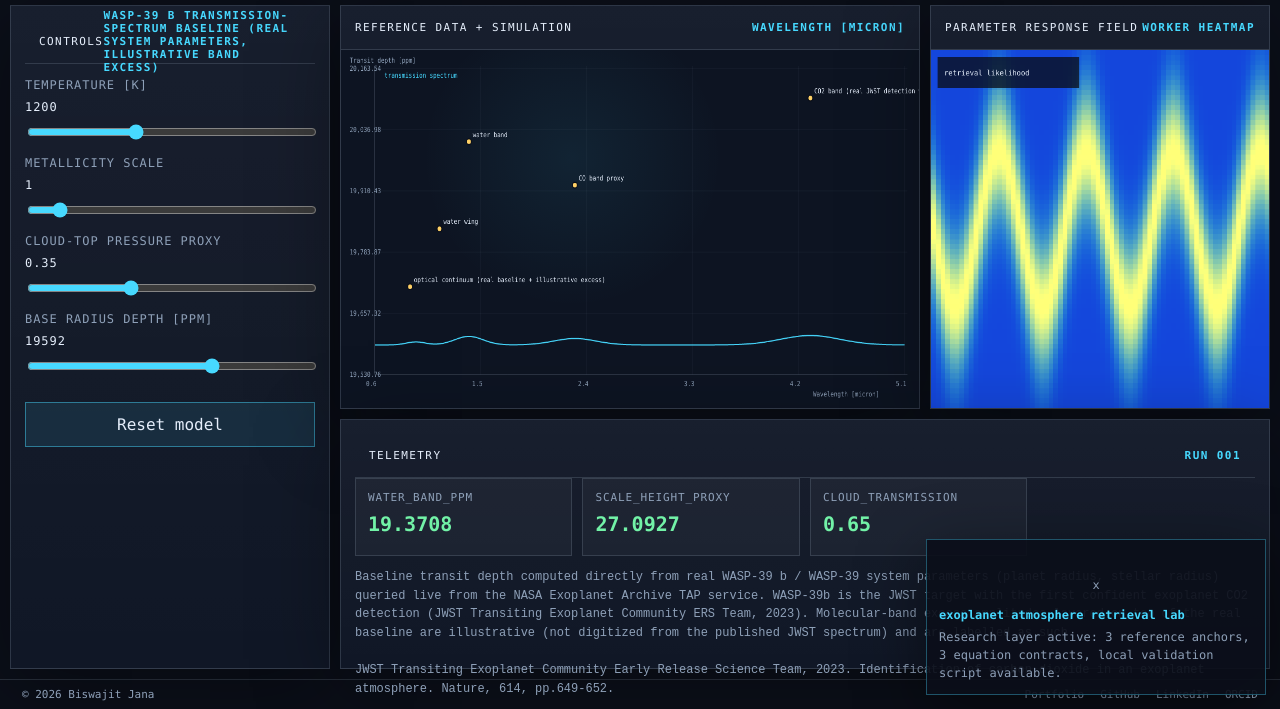
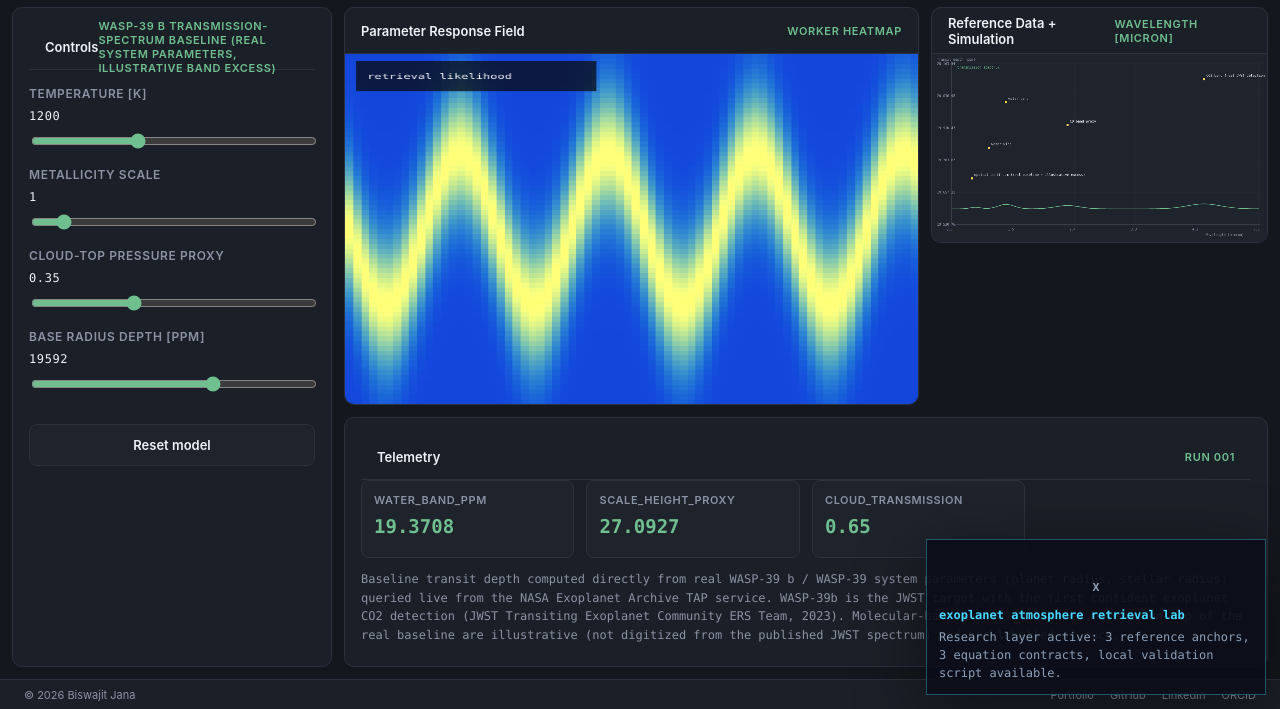
Before and after one commit to Biswajit1999/exoplanet-atmosphere-retrieval-lab, a website: page index.html in a window 1280 px wide. Shown: the part 91-800 px from the top of the page. Drawn offline with Linux system fonts and the light colour scheme.

Commit message:
Redesign dashboard: clean modern scientific look with bespoke green-teal (atmosphere theme) accent
Replaces the shared neon-terminal template (hard rectangles, harsh cyan/green
glow, monospace-everywhere) with a soft-dark, rounded-panel design: Inter
sans-serif for UI text (monospace kept only for numeric readouts), generous
padding, and a distinct accent colour per lab so repos read as individually
designed rather than fifty copies of one template. Real-data reference
markers stay a consistent amber-gold across all labs as a deliberate
provenance convention. No HTML structure, class names, or physics changed.

```diff
--- a/app.js
+++ b/app.js
@@ -7,9 +7,9 @@ async function loadReference(){const response=await fetch('data/reference.json',
 function getWorker(){if(state.worker)return state.worker;state.worker=new Worker('physicsWorker.js');state.worker.onmessage=e=>{state.result=e.data;draw();renderMetrics();$('workerStatus').textContent='Worker ready'};state.worker.onerror=e=>{$('workerStatus').textContent='Worker error: '+e.message};return state.worker}
 function runModel(){const worker=getWorker();state.run+=1;$('runId').textContent='run '+String(state.run).padStart(3,'0');worker.postMessage({lab:LAB.id,params:state.params,reference:state.reference})}
 function bounds(series,points){const xs=[],ys=[];for(const s of series||[]){xs.push(...s.x);ys.push(...s.y)}for(const p of points||[]){xs.push(p.x);ys.push(p.y)}return{minX:Math.min(...xs),maxX:Math.max(...xs),minY:Math.min(...ys),maxY:Math.max(...ys)}}
-function drawAxes(ctx,w,h,b){ctx.strokeStyle='rgba(148,163,184,.35)';ctx.lineWidth=1;ctx.beginPath();ctx.moveTo(70,28);ctx.lineTo(70,h-58);ctx.lineTo(w-24,h-58);ctx.stroke();ctx.fillStyle='#8ea0b8';ctx.font='12px Consolas, monospace';ctx.fillText(LAB.yLabel,18,22);ctx.fillText(LAB.xLabel,w-220,h-20);for(let i=0;i<=5;i++){const x=70+(w-100)*i/5,y=h-58-(h-90)*i/5;ctx.fillText(fmt(b.minX+(b.maxX-b.minX)*i/5,2),x-18,h-38);ctx.fillText(fmt(b.minY+(b.maxY-b.minY)*i/5,2),18,y+4);ctx.strokeStyle='rgba(148,163,184,.10)';ctx.beginPath();ctx.moveTo(x,28);ctx.lineTo(x,h-58);ctx.moveTo(70,y);ctx.lineTo(w-24,y);ctx.stroke()}}
-function drawSeries(){const canvas=$('seriesCanvas'),ctx=canvas.getContext('2d'),w=canvas.width,h=canvas.height;ctx.clearRect(0,0,w,h);const series=state.result?.series||[],points=state.reference?.points||[],b=bounds(series,points);const padY=(b.maxY-b.minY||1)*.12;b.minY-=padY;b.maxY+=padY;drawAxes(ctx,w,h,b);const sx=x=>70+(x-b.minX)/(b.maxX-b.minX||1)*(w-100),sy=y=>h-58-(y-b.minY)/(b.maxY-b.minY||1)*(h-90);for(const s of series){ctx.strokeStyle=s.color||'#47d9ff';ctx.lineWidth=2;ctx.beginPath();s.x.forEach((x,i)=>{const px=sx(x),py=sy(s.y[i]);if(i)ctx.lineTo(px,py);else ctx.moveTo(px,py)});ctx.stroke();ctx.fillStyle=s.color||'#47d9ff';ctx.fillText(s.name,90,48+18*series.indexOf(s))}for(const p of points){const x=sx(p.x),y=sy(p.y);ctx.fillStyle='#ffd166';ctx.strokeStyle='#0b0f19';ctx.lineWidth=2;ctx.beginPath();ctx.arc(x,y,5,0,Math.PI*2);ctx.fill();ctx.stroke();ctx.fillStyle='#e5eefb';ctx.fillText(p.label||'reference',x+8,y-8)}}
-function drawHeatmap(){const canvas=$('heatCanvas'),ctx=canvas.getContext('2d'),w=canvas.width,h=canvas.height;const m=state.result?.heatmap;if(!m)return;const img=ctx.createImageData(w,h);for(let y=0;y<h;y++){for(let x=0;x<w;x++){const ix=Math.floor(x/w*m.n),iy=Math.floor(y/h*m.n),v=m.values[iy*m.n+ix];const o=(y*w+x)*4;img.data[o]=Math.min(255,20+240*v);img.data[o+1]=Math.min(255,70+190*Math.sqrt(v));img.data[o+2]=Math.min(255,120+100*(1-v));img.data[o+3]=255}}ctx.putImageData(img,0,0);ctx.fillStyle='rgba(11,15,25,.78)';ctx.fillRect(12,12,260,54);ctx.fillStyle='#e5eefb';ctx.font='13px Consolas, monospace';ctx.fillText(m.label,24,44)}
+function drawAxes(ctx,w,h,b){ctx.strokeStyle='rgba(148,163,184,.35)';ctx.lineWidth=1;ctx.beginPath();ctx.moveTo(70,28);ctx.lineTo(70,h-58);ctx.lineTo(w-24,h-58);ctx.stroke();ctx.fillStyle='#8b93a3';ctx.font='12px Consolas, monospace';ctx.fillText(LAB.yLabel,18,22);ctx.fillText(LAB.xLabel,w-220,h-20);for(let i=0;i<=5;i++){const x=70+(w-100)*i/5,y=h-58-(h-90)*i/5;ctx.fillText(fmt(b.minX+(b.maxX-b.minX)*i/5,2),x-18,h-38);ctx.fillText(fmt(b.minY+(b.maxY-b.minY)*i/5,2),18,y+4);ctx.strokeStyle='rgba(148,163,184,.10)';ctx.beginPath();ctx.moveTo(x,28);ctx.lineTo(x,h-58);ctx.moveTo(70,y);ctx.lineTo(w-24,y);ctx.stroke()}}
+function drawSeries(){const canvas=$('seriesCanvas'),ctx=canvas.getContext('2d'),w=canvas.width,h=canvas.height;ctx.clearRect(0,0,w,h);const series=state.result?.series||[],points=state.reference?.points||[],b=bounds(series,points);const padY=(b.maxY-b.minY||1)*.12;b.minY-=padY;b.maxY+=padY;drawAxes(ctx,w,h,b);const sx=x=>70+(x-b.minX)/(b.maxX-b.minX||1)*(w-100),sy=y=>h-58-(y-b.minY)/(b.maxY-b.minY||1)*(h-90);for(const s of series){ctx.strokeStyle=s.color||'#6fbf8f';ctx.lineWidth=2;ctx.beginPath();s.x.forEach((x,i)=>{const px=sx(x),py=sy(s.y[i]);if(i)ctx.lineTo(px,py);else ctx.moveTo(px,py)});ctx.stroke();ctx.fillStyle=s.color||'#6fbf8f';ctx.fillText(s.name,90,48+18*series.indexOf(s))}for(const p of points){const x=sx(p.x),y=sy(p.y);ctx.fillStyle='#ffd166';ctx.strokeStyle='#14171d';ctx.lineWidth=2;ctx.beginPath();ctx.arc(x,y,5,0,Math.PI*2);ctx.fill();ctx.stroke();ctx.fillStyle='#eef1f6';ctx.fillText(p.label||'reference',x+8,y-8)}}
+function drawHeatmap(){const canvas=$('heatCanvas'),ctx=canvas.getContext('2d'),w=canvas.width,h=canvas.height;const m=state.result?.heatmap;if(!m)return;const img=ctx.createImageData(w,h);for(let y=0;y<h;y++){for(let x=0;x<w;x++){const ix=Math.floor(x/w*m.n),iy=Math.floor(y/h*m.n),v=m.values[iy*m.n+ix];const o=(y*w+x)*4;img.data[o]=Math.min(255,20+240*v);img.data[o+1]=Math.min(255,70+190*Math.sqrt(v));img.data[o+2]=Math.min(255,120+100*(1-v));img.data[o+3]=255}}ctx.putImageData(img,0,0);ctx.fillStyle='rgba(11,15,25,.78)';ctx.fillRect(12,12,260,54);ctx.fillStyle='#eef1f6';ctx.font='13px Consolas, monospace';ctx.fillText(m.label,24,44)}
 function draw(){drawSeries();drawHeatmap()}
 function renderMetrics(){const root=$('metrics');root.innerHTML='';for(const [k,v] of Object.entries(state.result?.metrics||{})){const d=document.createElement('div');d.className='metric';d.innerHTML=`<span>${k}</span><strong>${fmt(v,4)}</strong>`;root.appendChild(d)}}
 function tick(now){state.frames++;if(now-state.lastFrame>1000){$('frameRate').textContent=Math.round(state.frames*1000/(now-state.lastFrame))+' fps';state.frames=0;state.lastFrame=now}requestAnimationFrame(tick)}
--- a/styles.css
+++ b/styles.css
@@ -1,46 +1,49 @@
 :root {
   color-scheme: dark;
-  --bg: #0b0f19;
-  --panel: #101726;
-  --panel-2: #0d1422;
-  --line: rgba(148, 163, 184, 0.22);
-  --text: #e5eefb;
-  --muted: #8ea0b8;
-  --cyan: #47d9ff;
-  --green: #72f2a7;
-  --amber: #ffd166;
-  --red: #ff6b7a;
+  --bg: #14171d;
+  --panel: #1b1f27;
+  --panel-2: #1e232c;
+  --line: #2c313d;
+  --text: #eef1f6;
+  --muted: #8b93a3;
+  --accent: #6fbf8f;
+  --accent-soft: rgba(111,191,143,0.14);
+  --marker: #f2b866;
+  --red: #e8778a;
+  --sans: "Inter", "Segoe UI", system-ui, -apple-system, Arial, sans-serif;
+  --mono: "IBM Plex Mono", "Roboto Mono", "Fira Code", Consolas, monospace;
 }
 
 * { box-sizing: border-box; }
-html, body { margin: 0; min-height: 100%; background: var(--bg); color: var(--text); font-family: "Roboto Mono", "Fira Code", Consolas, monospace; }
+html, body { margin: 0; min-height: 100%; background: var(--bg); color: var(--text); font-family: var(--sans); }
 body { overflow: hidden; }
 .shell { width: 100vw; height: calc(100vh - 30px); display: grid; grid-template-rows: 86px 1fr; }
-.topbar { display: flex; align-items: center; justify-content: space-between; padding: 18px 22px; border-bottom: 1px solid var(--line); background: linear-gradient(90deg, rgba(71,217,255,.08), transparent 45%), #0b0f19; }
-.eyebrow { margin: 0 0 6px; color: var(--cyan); text-transform: uppercase; letter-spacing: .2em; font-size: 11px; }
-h1 { margin: 0; font-size: clamp(22px, 3vw, 42px); letter-spacing: -0.04em; }
+.topbar { display: flex; align-items: center; justify-content: space-between; padding: 18px 24px; border-bottom: 1px solid var(--line); background: var(--panel); }
+.eyebrow { margin: 0 0 6px; color: var(--accent); text-transform: uppercase; letter-spacing: .1em; font-size: 11px; font-weight: 600; }
+h1 { margin: 0; font-size: clamp(20px, 2.6vw, 34px); font-weight: 600; letter-spacing: -0.01em; }
 .status-card { min-width: 210px; display: grid; gap: 4px; justify-items: end; color: var(--muted); }
-.status-card strong { color: var(--green); font-size: 22px; }
-.grid { min-height: 0; display: grid; grid-template-columns: 320px 1.45fr .85fr; grid-template-rows: 1fr 250px; gap: 10px; padding: 10px; }
-.panel { min-width: 0; min-height: 0; border: 1px solid var(--line); background: linear-gradient(180deg, rgba(255,255,255,.035), transparent), var(--panel); box-shadow: 0 18px 80px rgba(0,0,0,.35); }
-.controls { grid-row: 1 / span 2; padding: 14px; overflow: auto; }
+.status-card strong { color: var(--accent); font-size: 20px; font-weight: 600; }
+.grid { min-height: 0; display: grid; grid-template-columns: 320px 1.45fr .85fr; grid-template-rows: 1fr 150px 250px; gap: 12px; padding: 12px; }
+.panel { min-width: 0; min-height: 0; border: 1px solid var(--line); border-radius: 10px; background: var(--panel); overflow: hidden; }
+.controls { grid-row: 1 / span 3; padding: 16px; overflow: auto; }
 .plot-panel { padding: 0; }
-.heat-panel { padding: 0; }
-.telemetry { grid-column: 2 / span 2; padding: 14px; display: grid; grid-template-rows: auto 1fr; }
-.panel-title { height: 44px; display: flex; align-items: center; justify-content: space-between; padding: 0 14px; border-bottom: 1px solid var(--line); color: var(--muted); text-transform: uppercase; letter-spacing: .13em; font-size: 11px; }
-.panel-title span { color: var(--text); }
-.panel-title b { color: var(--cyan); font-weight: 600; }
-canvas { width: 100%; height: calc(100% - 44px); display: block; background: radial-gradient(circle at 40% 30%, rgba(71,217,255,.08), transparent 35%), var(--panel-2); }
-label { display: grid; gap: 8px; margin: 14px 0; color: var(--muted); font-size: 12px; text-transform: uppercase; letter-spacing: .08em; }
-label output { color: var(--text); float: right; }
-input[type="range"] { width: 100%; accent-color: var(--cyan); }
-button { width: 100%; margin-top: 12px; border: 1px solid rgba(71,217,255,.45); background: rgba(71,217,255,.10); color: var(--text); padding: 12px 14px; font: inherit; cursor: pointer; }
-button:hover { background: rgba(71,217,255,.18); }
-.metrics { display: grid; grid-template-columns: repeat(4, minmax(0, 1fr)); gap: 10px; }
-.metric { border: 1px solid var(--line); background: rgba(255,255,255,.035); padding: 12px; min-height: 78px; }
-.metric span { display: block; color: var(--muted); font-size: 11px; text-transform: uppercase; letter-spacing: .08em; }
-.metric strong { display: block; margin-top: 8px; color: var(--green); font-size: 20px; white-space: nowrap; overflow: hidden; text-overflow: ellipsis; }
-pre { margin: 12px 0 0; white-space: pre-wrap; color: var(--muted); line-height: 1.55; font-size: 12px; }
+.resid-panel { padding: 0; }
+.heat-panel { padding: 0; grid-row: 1 / span 2; }
+.telemetry { grid-column: 2 / span 2; padding: 16px; display: grid; grid-template-rows: auto 1fr; }
+.panel-title { height: 46px; display: flex; align-items: center; justify-content: space-between; padding: 0 16px; border-bottom: 1px solid var(--line); color: var(--muted); text-transform: uppercase; letter-spacing: .06em; font-size: 11px; font-weight: 600; }
+.panel-title span { color: var(--text); text-transform: none; letter-spacing: 0; font-weight: 600; font-size: 13px; }
+.panel-title b { color: var(--accent); font-weight: 600; }
+canvas { width: 100%; height: calc(100% - 46px); display: block; background: var(--panel-2); }
+label { display: grid; gap: 8px; margin: 16px 0; color: var(--muted); font-size: 12px; text-transform: uppercase; letter-spacing: .05em; font-weight: 600; }
+label output { color: var(--text); float: right; font-family: var(--mono); text-transform: none; font-weight: 400; }
+input[type="range"] { width: 100%; accent-color: var(--accent); }
+button { width: 100%; margin-top: 14px; border: 1px solid var(--line); border-radius: 8px; background: var(--panel-2); color: var(--text); padding: 12px 14px; font: 600 13px var(--sans); cursor: pointer; transition: border-color .12s ease, color .12s ease; }
+button:hover { border-color: var(--accent); color: var(--accent); }
+.metrics { display: grid; grid-template-columns: repeat(4, minmax(0, 1fr)); gap: 12px; }
+.metric { border: 1px solid var(--line); border-radius: 8px; background: var(--panel-2); padding: 12px; min-height: 78px; }
+.metric span { display: block; color: var(--muted); font-size: 11px; text-transform: uppercase; letter-spacing: .05em; font-weight: 600; }
+.metric strong { display: block; margin-top: 8px; color: var(--accent); font-size: 19px; font-family: var(--mono); white-space: nowrap; overflow: hidden; text-overflow: ellipsis; }
+pre { margin: 12px 0 0; white-space: pre-wrap; color: var(--muted); line-height: 1.55; font-size: 12px; font-family: var(--mono); }
 @media (max-width: 1100px) {
   body { overflow: auto; }
   .shell { height: auto; min-height: 100vh; }
@@ -49,7 +52,7 @@ pre { margin: 12px 0 0; white-space: pre-wrap; color: var(--muted); line-height:
   .metrics { grid-template-columns: repeat(2, minmax(0, 1fr)); }
 }
 
-.site-footer { height: 30px; display: flex; align-items: center; justify-content: space-between; padding: 0 22px; border-top: 1px solid var(--line); background: #0b0f19; font-size: 11px; color: var(--muted); }
+.site-footer { height: 30px; display: flex; align-items: center; justify-content: space-between; padding: 0 24px; border-top: 1px solid var(--line); background: var(--panel); font-size: 11px; color: var(--muted); }
 .site-footer nav { display: flex; gap: 16px; }
 .site-footer a { color: var(--muted); text-decoration: none; }
-.site-footer a:hover { color: var(--cyan); }
+.site-footer a:hover { color: var(--accent); }
```
Also changed, not shown: physicsWorker.js.
